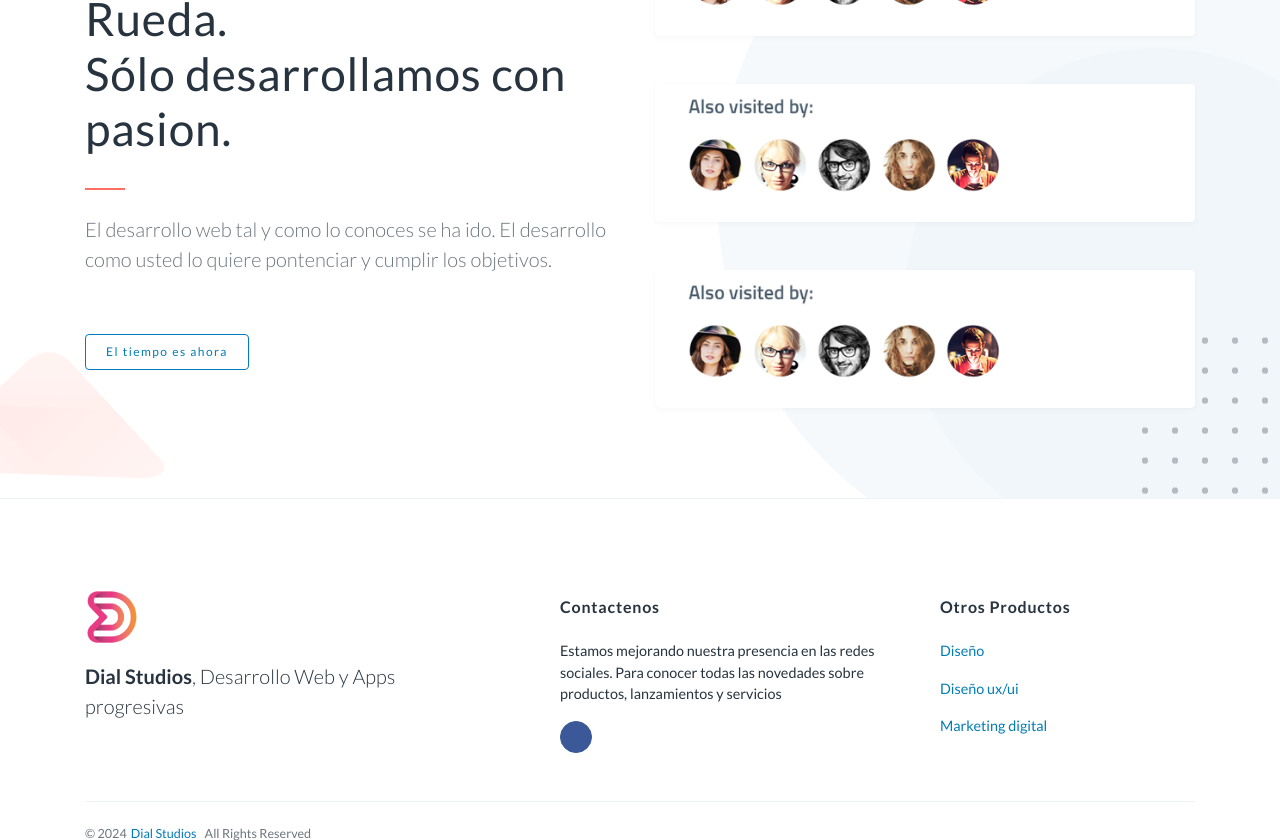
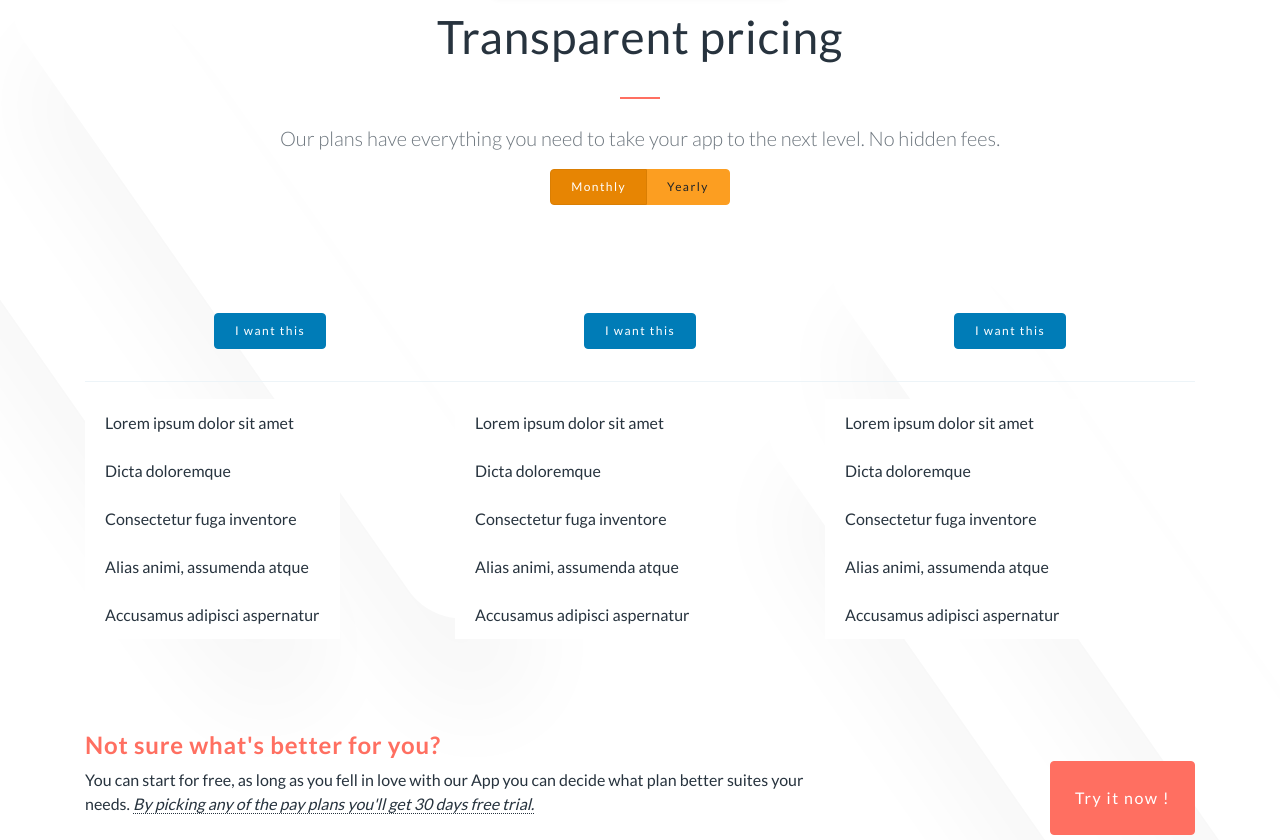
Before and after one commit to samsdial/ddial, a React (Vite) app: page / in a window 1280 px wide. Shown: the part 1960-2800 px from the top of the page. Built offline with nearby package versions, Linux system fonts and the light colour scheme.

Commit message:
add prices and image

```diff
--- a/src/App.tsx
+++ b/src/App.tsx
@@ -7,6 +7,7 @@ import Features from './index/content/Features';
 import Heading from './index/content/Heading';
 import MultipleDesignBlocks from './index/content/MultipleDesignBlocks';
 import Partners from './index/content/Partners';
+import Pricing from './index/content/Princing';
 //import "./assets/scss/demo.scss";
 
 function App() {
@@ -17,6 +18,7 @@ function App() {
         <Heading />
         <Partners />
         <Features />
+        <Pricing />
         <MultipleDesignBlocks />
       </main>
       <Footer />
--- a/src/assets/scss/laapp/_custom.scss
+++ b/src/assets/scss/laapp/_custom.scss
@@ -38,3 +38,7 @@ hr[class*='bg'] {
 .nav-process {
     min-height: 60px;
 }
+
+.svg-icon {
+    vertical-align: sub;
+}
--- a/src/assets/scss/laapp/core/utilities/_devices.scss
+++ b/src/assets/scss/laapp/core/utilities/_devices.scss
@@ -39,7 +39,6 @@
 
 .iphone, .ipad {
     background: $iphone-bg-color;
-    max-width: 255px;
     border-radius: 36px;
     padding: 55px 0;
     box-shadow:
@@ -120,8 +119,13 @@
         }
     }
 }
+.iphone {
+    max-width: 255px;
+}
 
 .ipad {
+    max-width: 311px;
+    transform: rotate(5deg);
     &:before {
         content: none;
     }
--- /dev/null
+++ b/src/components/IconSvg.tsx
@@ -0,0 +1,16 @@
+import Icon from '../assets/icons.svg';
+
+export type IconProps = {
+    // eslint-disable-next-line @typescript-eslint/no-explicit-any
+    color?: any,
+    size?: string | number,
+    icon: string | number,
+}
+
+const IconSvg: React.FC<IconProps> = ({icon, color = 'black', size = 30}) => (
+   <svg className="svg-icon" stroke={color} width={size} height={size}>
+       <use href={`${Icon}#d-${icon}`} />
+   </svg>
+);
+
+export default IconSvg;
--- a/src/index/content/Heading.tsx
+++ b/src/index/content/Heading.tsx
@@ -2,7 +2,7 @@ import { FontAwesomeIcon } from "@fortawesome/react-fontawesome";
 // import Fade from "react-reveal/Fade";
 import { Col, Container, Row } from "reactstrap";
 import Screen from "../../assets/img/screens/app/3.png";
-
+import IconSvg from "../../components/IconSvg";
 
 
 const Heading = () => {
@@ -38,11 +38,8 @@ const Heading = () => {
         <Row>
           <Col md="6">
             <span className="rounded-pill shadow-box bg-contrast text-dark bold py-2 px-4">
-              <FontAwesomeIcon
-                icon={["far", "lightbulb"]}
-                className="text-primary mr-2"
-              />
-              <span className="text-primary">Impresionando</span> el mundo
+              <IconSvg icon="light" size="20" color="#ff6f61" />
+              <span className="ml-2 text-primary">Impresionando</span> el mundo
             </span>
             <h1 className="display-4 display-md-2 mt-3">
               <span className="bold">WebApps</span>
@@ -53,20 +50,7 @@ const Heading = () => {
             <p className="lead m-0">
               Potencia tu negocio online y nunca la abandones pausa tu suscrición en cualquier momento o llevala a otro nivel.
             </p>
-            <ul>
-              <li>
-                <p>Sitios web</p>
-              </li>
-              <li>
-                <p>Tiendas virtuales</p>
-              </li>
-              <li>
-                <p>Apps a la medida</p>
-              </li>
-              <li>
-                <p>Marketing digital</p>
-              </li>
-            </ul>
+
             <nav className="nav my-5">
               <a
                 href="#!"
@@ -87,7 +71,7 @@ const Heading = () => {
             </nav>
           </Col>
           <Col md="6">
-            <div className="iphone front mx-auto">
+            <div className="ipad front mx-auto">
               <div className="screen shadow-box">
                 <img src={Screen} alt="..." />
               </div>
--- /dev/null
+++ b/src/index/content/Princing.tsx
@@ -0,0 +1,133 @@
+import { FontAwesomeIcon } from "@fortawesome/react-fontawesome";
+import { useState } from "react";
+import { Button, ButtonGroup, Col, Container, Row } from "reactstrap";
+import MoreInfoButton from "../../components/MoreInfoButton";
+import PricingPlan from "./PrincingPlan";
+
+const plans = [
+  {
+    name: "basic",
+    desc: "For individuals",
+    class: "order-md-first",
+    price: { monthly: 0, yearly: 0 }
+  },
+  {
+    name: "enterprise",
+    desc: "For large companies",
+    class: "order-md-last",
+    price: { monthly: 19.99, yearly: 14.99 }
+  },
+  {
+    name: "business",
+    desc: "For small business",
+    price: { monthly: 49.99, yearly: 39.99 },
+    best: true
+  }
+];
+
+const Pricing = () => {
+  const [basis, setBasis] = useState("monthly");
+
+  return (
+    <section className="section pricing-plans">
+      <div className="shapes-container overflow-clear">
+        <div className="shape shape-1" />
+        <div className="shape shape-2" />
+        <div className="shape shape-3" />
+        <div className="shape shape-4" />
+
+        <div className="icon-holder">
+          <i className="icon pe pe-7s-cash pe-3x" />
+
+          <FontAwesomeIcon
+            icon={["fas", "dollar-sign"]}
+            className="icon fa-3x"
+          />
+
+          <i className="icon pe pe-7s-piggy pe-3x" />
+
+          <i className="icon pe pe-7s-cart pe-3x" />
+
+          <FontAwesomeIcon
+            icon={["far", "credit-card"]}
+            className="icon fa-3x"
+          />
+
+          <FontAwesomeIcon
+            icon={["far", "money-bill-alt"]}
+            className="icon fa-3x"
+          />
+        </div>
+      </div>
+
+      <Container>
+        <div className="section-heading text-center">
+          <span className="rounded-pill shadow-box bold py-2 px-4">
+            <FontAwesomeIcon
+              icon={["far", "lightbulb"]}
+              className="text-primary mr-2"
+            />
+            <span className="text-primary">Save more</span> with these awesome
+            plans
+          </span>
+          <h2 className="mt-3 heading-line">Transparent pricing</h2>
+          <p className="lead text-muted">
+            Our plans have everything you need to take your app to the next
+            level. <span className="highlight">No hidden fees.</span>
+          </p>
+
+          <ButtonGroup>
+            <Button
+              color="secondary"
+              onClick={() => setBasis("monthly")}
+              active={basis === "monthly"}
+            >
+              Monthly
+            </Button>
+
+            <Button
+              color="secondary"
+              onClick={() => setBasis("yearly")}
+              active={basis === "yearly"}
+            >
+              Yearly
+            </Button>
+          </ButtonGroup>
+        </div>
+
+        <Row className="no-gutters align-items-center pricing-plans-options">
+          {plans.map((plan, i) => (
+            <PricingPlan {...plan} basis={basis} key={i} />
+          ))}
+        </Row>
+      </Container>
+
+      <Container className="pt-0 border-bottom">
+        <Row className="align-items-center">
+          <Col md="8">
+            <div className="text-center text-md-left">
+              <h4 className="bold accent">Not sure what's better for you?</h4>
+              <p className="mt-0">
+                You can start for free, as long as you fell in love with our App
+                you can decide what plan better suites your needs.{" "}
+                <span className="italic dotted">
+                  By picking any of the pay plans you'll get 30 days free trial.
+                </span>
+              </p>
+            </div>
+          </Col>
+
+          <Col md="4" className="text-center text-md-right">
+            <MoreInfoButton
+              className="btn btn-primary btn-lg text-contrast p-4 ml-md-auto"
+              text="Try it now !"
+              to="#!"
+            />
+          </Col>
+        </Row>
+      </Container>
+    </section>
+  );
+};
+
+export default Pricing;
--- /dev/null
+++ b/src/index/content/PrincingPlan.tsx
@@ -0,0 +1,110 @@
+// import classNames from "classnames/bind";
+import { Col, ListGroup, ListGroupItem } from "reactstrap";
+
+//import Odometer from "react-odometerjs";
+// import "odometer/themes/odometer-theme-minimal.css";
+import MoreInfoButton from "../../components/MoreInfoButton";
+
+const PricingPlan = (props: { basis: string | number; }) => {
+  const plan = props;
+
+  return (
+    <Col
+      lg="4"
+      className=""
+    >
+        {/* classNames(`pricing-plan plan-${plan.name} ${plan.class}`, {
+        "best-value": plan.best
+      }) */}
+        {/* classNames("p-5", { "py-md-6": plan.best }) */}
+      <div className="">
+        <div className="text-center">
+          <h4
+            className={`bold text-capitalize text-${
+              plan ? "primary" : "alternate"
+            }`}
+          >
+            {/* {name} */}
+          </h4>
+          <p>
+            {/* {desc} */}
+            </p>
+
+          <div className="pricing-details">
+            <span className="pricing-value">
+              <span className="price">
+                {/* <Odometer duration={500} value={plan} /> */}
+              </span>
+            </span>
+          </div>
+
+          <MoreInfoButton
+            className={`btn btn-${plan ? "" : "outline-"}alternate mb-3`}
+            text="I want this"
+            to="#!"
+          />
+        </div>
+
+        <hr />
+
+        <div className="d-none d-md-flex">
+          <ListGroup flush className="list-group-no-border">
+            <ListGroupItem>Lorem ipsum dolor sit amet</ListGroupItem>
+            <ListGroupItem>Dicta doloremque</ListGroupItem>
+            <ListGroupItem>Consectetur fuga inventore</ListGroupItem>
+            <ListGroupItem>Alias animi, assumenda atque</ListGroupItem>
+            <ListGroupItem>Accusamus adipisci aspernatur</ListGroupItem>
+          </ListGroup>
+        </div>
+
+        <div className="d-md-none">
+          <button
+            type="button"
+            className="more-link btn btn-link d-flex align-items-center mx-auto"
+            data-toggle="modal"
+            data-target="#basic-plan-modal-{{ plan.name }}"
+          >
+            View plan details
+          </button>
+          <div className="modal" id="basic-plan-modal-{{ plan.name }}">
+            <div className="modal-dialog">
+              <div className="modal-content">
+                <div className="modal-header">
+                  <h5 className="modal-title bold text-capitalize">
+                     plan
+                  </h5>
+                  <button
+                    type="button"
+                    className="close"
+                    data-dismiss="modal"
+                    aria-label="Close"
+                  >
+                    <span aria-hidden="true">×</span>
+                  </button>
+                </div>
+                <div className="modal-body plan-features">
+                  <ListGroup flush className="text-center">
+                    <ListGroupItem className="border-top-0">
+                      Lorem ipsum dolor sit amet
+                    </ListGroupItem>
+                    <ListGroupItem>Dicta doloremque</ListGroupItem>
+                    <ListGroupItem>Consectetur fuga inventore</ListGroupItem>
+                    <ListGroupItem>Alias animi, assumenda atque</ListGroupItem>
+                    <ListGroupItem>Accusamus adipisci aspernatur</ListGroupItem>
+                    <ListGroupItem>Delectus earum iste nobis</ListGroupItem>
+                    <ListGroupItem>Accusamus alias amet at</ListGroupItem>
+                    <ListGroupItem>Accusamus alias aliquid</ListGroupItem>
+                    <ListGroupItem>Animi blanditiis eveniet</ListGroupItem>
+                    <ListGroupItem>Ab aliquid amet consequatur</ListGroupItem>
+                  </ListGroup>
+                </div>
+              </div>
+            </div>
+          </div>
+        </div>
+      </div>
+    </Col>
+  );
+};
+
+export default PricingPlan;
```
Also changed, not shown: src/index/Header.tsx (+10 -1 lines), src/assets/icons.svg (added), src/assets/img/screens/app/3.png.
